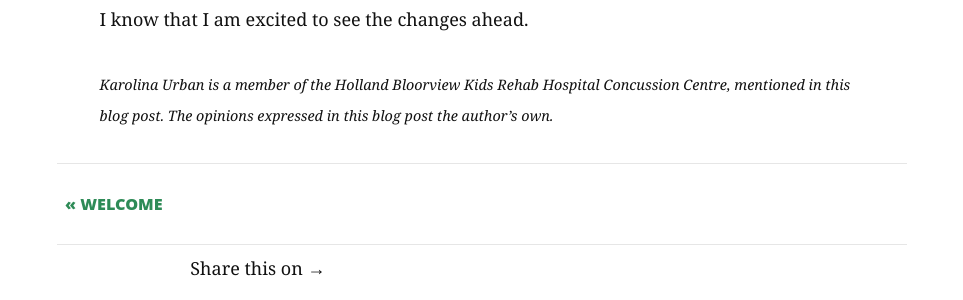
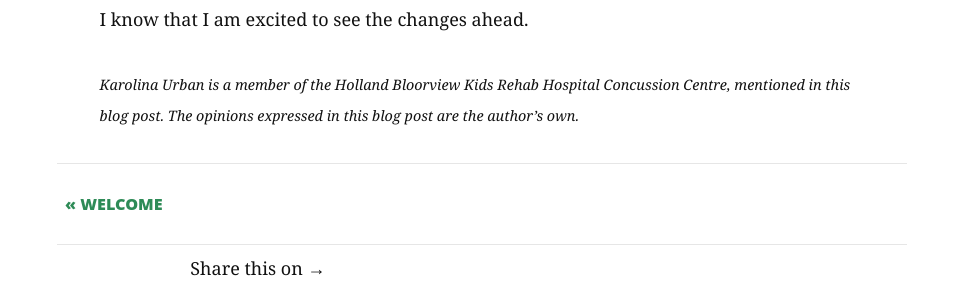
Before and after one commit to SKaakr/SKaakr.github.io, a Jekyll site: the page built from _posts/2016-3-21-reflectingonconcussion.markdown, in a window 1280 px wide and 900 px high, scrolled down 3877 px. Shown: the part 438-738 px from the top of the window, without its empty margins (158-1121 px from the left). Built offline with Jekyll 4.4.1, drawn with Linux system fonts in a browser that asks for light colours; nearby versions of some CDN libraries; Markdown is read by kramdown in place of the engine named in the settings.

Commit message:
typo fix

```diff
--- a/_posts/2016-3-21-reflectingonconcussion.markdown
+++ b/_posts/2016-3-21-reflectingonconcussion.markdown
@@ -40,4 +40,4 @@
 
 <p>I know that I am excited to see the changes ahead.</p>
 
-<small>_Karolina Urban is a member of the Holland Bloorview Kids Rehab Hospital Concussion Centre, mentioned in this blog post. The opinions expressed in this blog post the author's own._</small>
+<small>_Karolina Urban is a member of the Holland Bloorview Kids Rehab Hospital Concussion Centre, mentioned in this blog post. The opinions expressed in this blog post are the author's own._</small>
```
